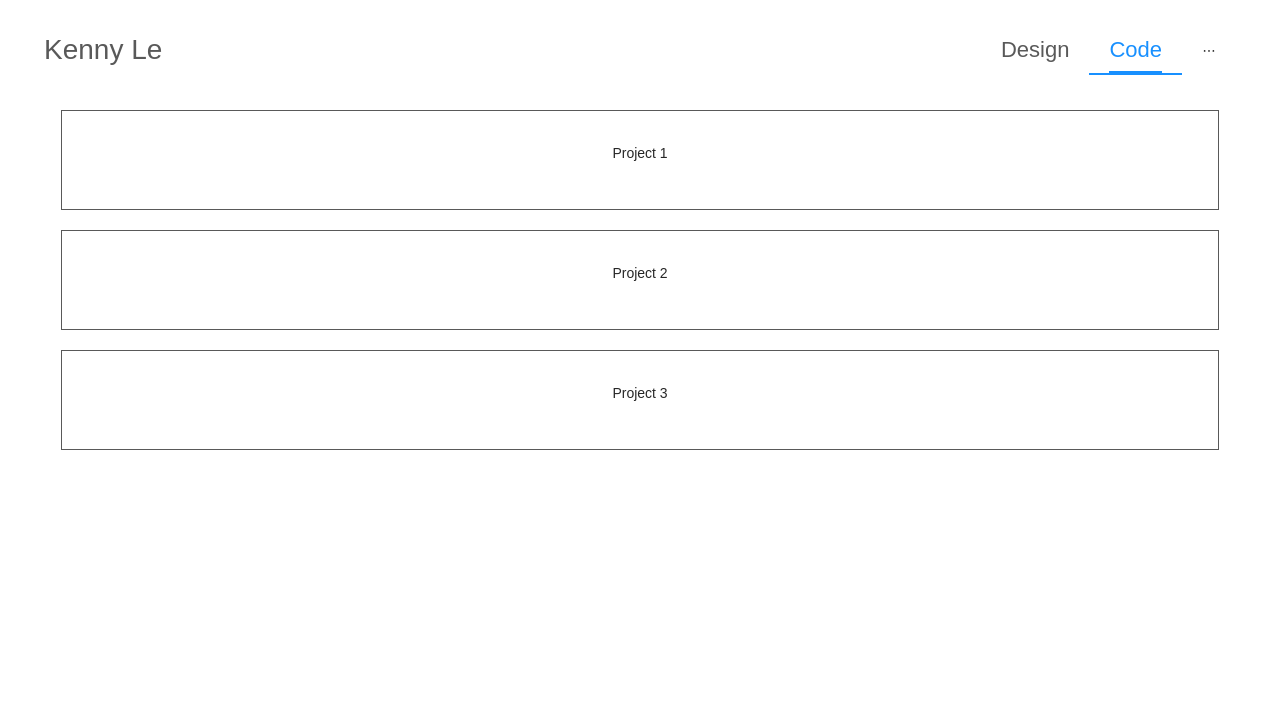
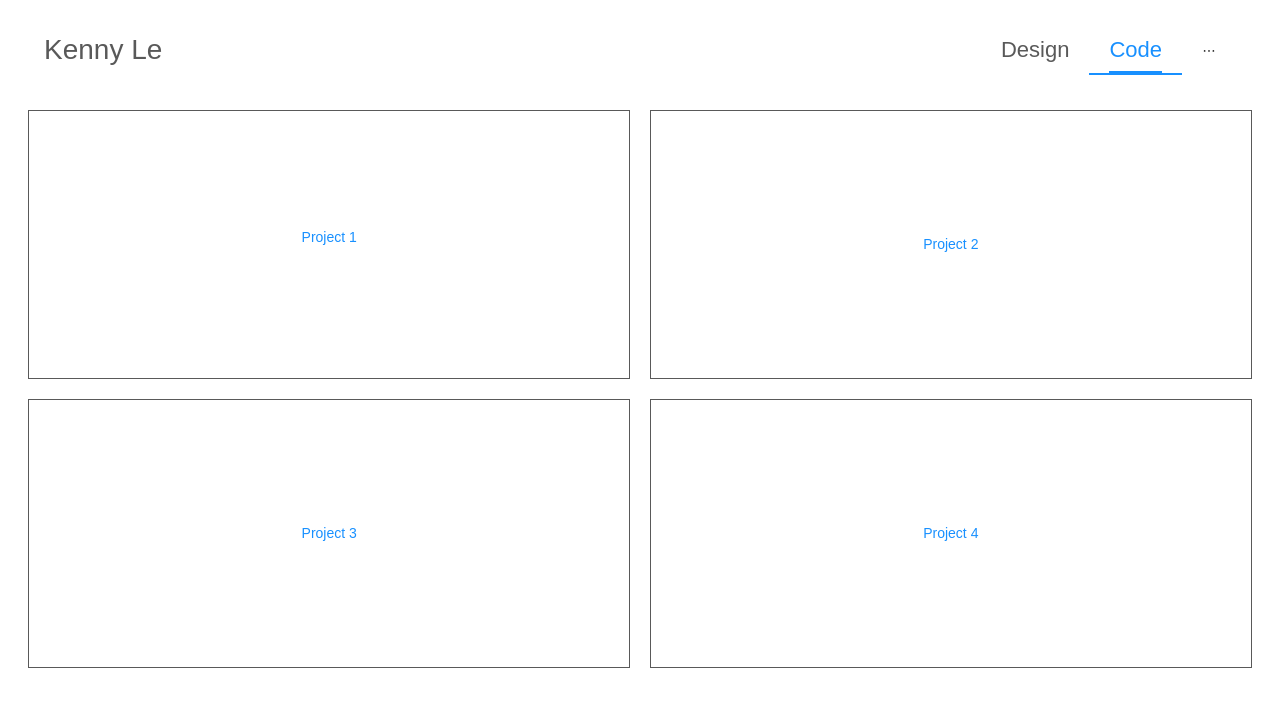
Before and after one commit to Krocketeer/Portfolio, a React (Create React App) app: page /code in a window 1280 px wide. Shown: the top 706 px of the page. Built offline with nearby package versions, Linux system fonts and the light colour scheme.

Commit message:
reworked Code.js and associated CSS

```diff
--- a/src/App.css
+++ b/src/App.css
@@ -36,7 +36,7 @@ html {
     width: 31vmax;
   }
   .bio img {
-    order: 2;
+    /*order: 2;*/
   }
 }
 
@@ -55,7 +55,7 @@ html {
     width: 20vmax;
   }
   .bio img {
-    order: 2;
+    /*order: 2;*/
   }
 }
 
@@ -129,7 +129,7 @@ header p {
   display: flex;
   justify-content: space-around;
   padding-top: 30px;
-  flex-flow: row-reverse wrap;
+  flex-flow: row wrap;
   /*flex-direction: row-reverse;*/
   /*flex-wrap: wrap;*/
 }
@@ -137,7 +137,7 @@ header p {
 .bio img {
   max-width: 25vw;
   min-width: 230px;
-  height: 100%;
+  height: 75%;
   /*order: -2;*/
 }
 
@@ -151,17 +151,23 @@ header p {
 
 .codeProjects {
   display: flex;
-  flex-direction: column;
+  flex-flow: row wrap;
   justify-content: center;
   align-items: center;
 }
 
-#codeProject1, #codeProject2, #codeProject3 {
-  display: flex;
-  justify-content: center;
-  align-items: center;
-  border: 1px solid rgba(0, 0, 0, 0.65);
-  padding: 0px 43vw 0px;
-  margin: 10px;
-  height: 100px;
-}
+/*#codeProject1, #codeProject2, #codeProject3 {*/
+/*  display: flex;*/
+/*  !*flex-direction: row;*!*/
+/*  justify-content: center;*/
+/*  align-items: center;*/
+/*  border: 1px solid rgba(0, 0, 0, 0.65);*/
+/*  !*padding: 0px 43vw 0px;*!*/
+/*  margin: 10px;*/
+/*  min-height: 200px;*/
+/*  height: 21vw;*/
+/*  max-height: 21vw;*/
+/*  min-width: 450px;*/
+/*  width: 47vw;*/
+/*  max-width: 47vw;*/
+/*}*/
--- a/src/App.js
+++ b/src/App.js
@@ -12,9 +12,12 @@ function App() {
         <div className="App">
             <Header />
             <Switch>
-                <Router path="/" exact component={Design} />
+                <Route path="/" exact component={Design} />
                 <Route path="/about" component={About} />
                 <Route path="/code" component={Code} />
+                <Route path="/design/:projects" component={Design}></Route>
+                <Route path="/code/:projects" component={<Code />}></Route>
+                {/*<Route path="*">404 Not Found</Route>*/}
             </Switch>
         </div>
     </Router>
--- a/src/index.js
+++ b/src/index.js
@@ -3,6 +3,7 @@ import ReactDOM from 'react-dom';
 import './index.css';
 import App from './App';
 import * as serviceWorker from './serviceWorker';
+import { BrowserRouter as Router } from 'react-router-dom';
 
 ReactDOM.render(
     <App />,
--- a/src/pages/About.js
+++ b/src/pages/About.js
@@ -5,6 +5,7 @@ import {BrowserRouter, Link, Route} from "react-router-dom";
 
 function About() {
     return <div className="bio">
+        <img src={profile_pic} alt="Kenny Le"/>
         <div id="text">
             <h1 style={{fontWeight: 350}}>Hello there</h1>
             <p>I'm Kenny, an undergraduate studying
@@ -14,7 +15,6 @@ function About() {
                 situations to find out what it means to be a human.
             </p>
         </div>
-        <img src={profile_pic} alt="Kenny Le"/>
     </div>
 }
 
--- a/src/pages/Code.js
+++ b/src/pages/Code.js
@@ -1,21 +1,76 @@
 import React, {useState} from "react"
 import {Menu} from "antd";
-import {BrowserRouter, Link, Route} from "react-router-dom";
+import {useHistory, Route, Link} from "react-router-dom";
 
-function Code() {
+// function Code() {
+//     return <div className="codeProjects">
+//         <div id="codeProject1">
+//             <p>Project 1</p>
+//         </div>
+//
+//         <div id="codeProject2">
+//             <p>Project 2</p>
+//         </div>
+//
+//         <div id="codeProject3">
+//             <p>Project 3</p>
+//         </div>
+//     </div>
+// }
+//
+// export default Code
+
+export default function Code(props) {
+    const history = useHistory()
+    const path = history.location.pathname.substring(1)
+    const [activeProject, setActiveProject] = useState(props.match.params.projects)
+    // const [activeProject, setActiveProject] = useState(path)
+    const projectName = ["nullHolder", "Project 1", "Project 2", "Project 3", "Project 4"]
+
     return <div className="codeProjects">
-        <div id="codeProject1">
-            <p>Project 1</p>
+
+        <Link to="/code/codeProject1">
+            <div id="codeProject1" style={styles.projectBox} onClick={e => setActiveProject("codeProject1")}>
+                <p>Project 1</p>
+                {/*<Link to="/code/codeProject1">{projectName[1]}</Link>*/}
+            </div>
+        </Link>
+
+        <div id="codeProject2" style={styles.projectBox}>
+            {/*<p>Project 2</p>*/}
+            <Link to="/code/codeProject2">{projectName[2]}</Link>
         </div>
 
-        <div id="codeProject2">
-            <p>Project 2</p>
+        <div id="codeProject3" style={styles.projectBox}>
+            {/*<p>Project 3</p>*/}
+            <Link to="/code/codeProject3">{projectName[3]}</Link>
         </div>
 
-        <div id="codeProject3">
-            <p>Project 3</p>
+        <div id="codeProject4" style={styles.projectBox}>
+            {/*<p>Project 4</p>*/}
+            <Link to="/code/codeProject4">{projectName[4]}</Link>
         </div>
     </div>
 }
 
-export default Code
+const styles={
+    pageLayout:{
+        display: "flex",
+        flexFlow: "rowWrap",
+        justifyContent: "center",
+        alignItems: "center"
+    },
+    projectBox: {
+        display: "flex",
+        justifyContent: "center",
+        alignItems: "center",
+        border: "1px solid rgba(0, 0, 0, 0.65)",
+        margin: "10px",
+        minHeight: "200px",
+        height: "21vw",
+        maxHeight: "21vw",
+        minWidth: "450px",
+        maxWidth: "47vw",
+        width: "47vw"
+    }
+}
--- a/src/pages/Design.js
+++ b/src/pages/Design.js
@@ -1,7 +1,9 @@
 import React, {useState} from "react"
 import {Menu} from "antd";
 
-function Design() {
+function Design(props) {
+    console.log(props.match.params.projects)
+    console.log("Hello world")
     return <div>
         <p>This is the design</p>
     </div>
--- /dev/null
+++ b/src/projects/project1.js
@@ -0,0 +1 @@
+import React, {useState} from "react"
```
